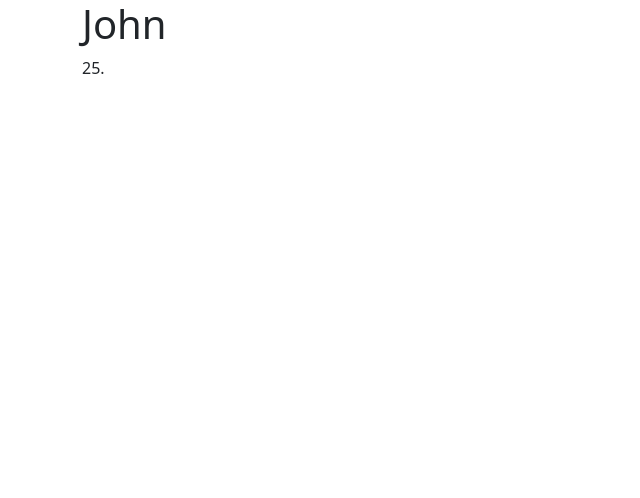
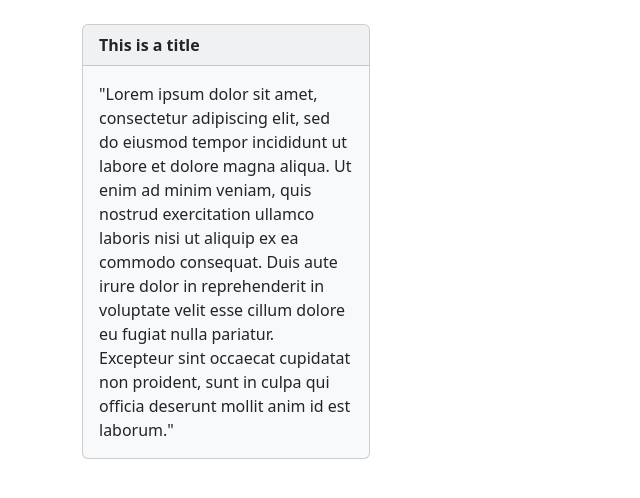
Before and after one commit to ivandj0h/react-ivandjoh, a React (Create React App) app: page / in a window 1280 px wide. Shown: the top 498 px of the page, without its empty margins (0-640 px from the left). Built offline with nearby package versions, Linux system fonts and the light colour scheme.

Commit message:
component added

```diff
--- a/src/App.js
+++ b/src/App.js
@@ -1,14 +1,21 @@
 import React from 'react';
 import { Col, Container, Row } from 'react-bootstrap';
+import CardComponent from './component/CardComponent';
 
 function App() {
 
+
+  const contents = {
+    title: 'This is a title',
+    description: '"Lorem ipsum dolor sit amet, consectetur adipiscing elit, sed do eiusmod tempor incididunt ut labore et dolore magna aliqua. Ut enim ad minim veniam, quis nostrud exercitation ullamco laboris nisi ut aliquip ex ea commodo consequat. Duis aute irure dolor in reprehenderit in voluptate velit esse cillum dolore eu fugiat nulla pariatur. Excepteur sint occaecat cupidatat non proident, sunt in culpa qui officia deserunt mollit anim id est laborum."',
+  }
+
   return (
     <>
-      <Container>
+      <Container className="mx-auto my-4">
         <Row>
           <Col>
-            <Contents name="John" age="25" />
+            <CardComponent {...contents} />
           </Col>
         </Row>
       </Container>
@@ -17,13 +24,4 @@ function App() {
 }
 
 
-const Contents = (props) => {
-  return (
-    <div>
-      <h1>{props.name}</h1>
-      <p>{props.age}.</p>
-    </div>
-  );
-}
-
 export default App;
--- /dev/null
+++ b/src/component/CardComponent.jsx
@@ -0,0 +1,27 @@
+import React from 'react'
+import Card from 'react-bootstrap/Card';
+
+
+function CardComponent({ title, description }) {
+    return (
+        <>
+            {['Light'].map((variant) => (
+                <Card
+                    bg={variant.toLowerCase()}
+                    key={variant}
+                    text={variant.toLowerCase() === 'light' ? 'dark' : 'white'}
+                    style={{ width: '18rem' }}
+                    className="mb-2"
+                >
+                    <Card.Header><strong>{title}</strong></Card.Header>
+                    <Card.Body>
+                        <Card.Text>{description}</Card.Text>
+                    </Card.Body>
+                </Card>
+            ))
+            }
+        </>
+    )
+}
+
+export default CardComponent
```
Also changed, not shown: 1 other file (tests, documents, lock files or other folders).
